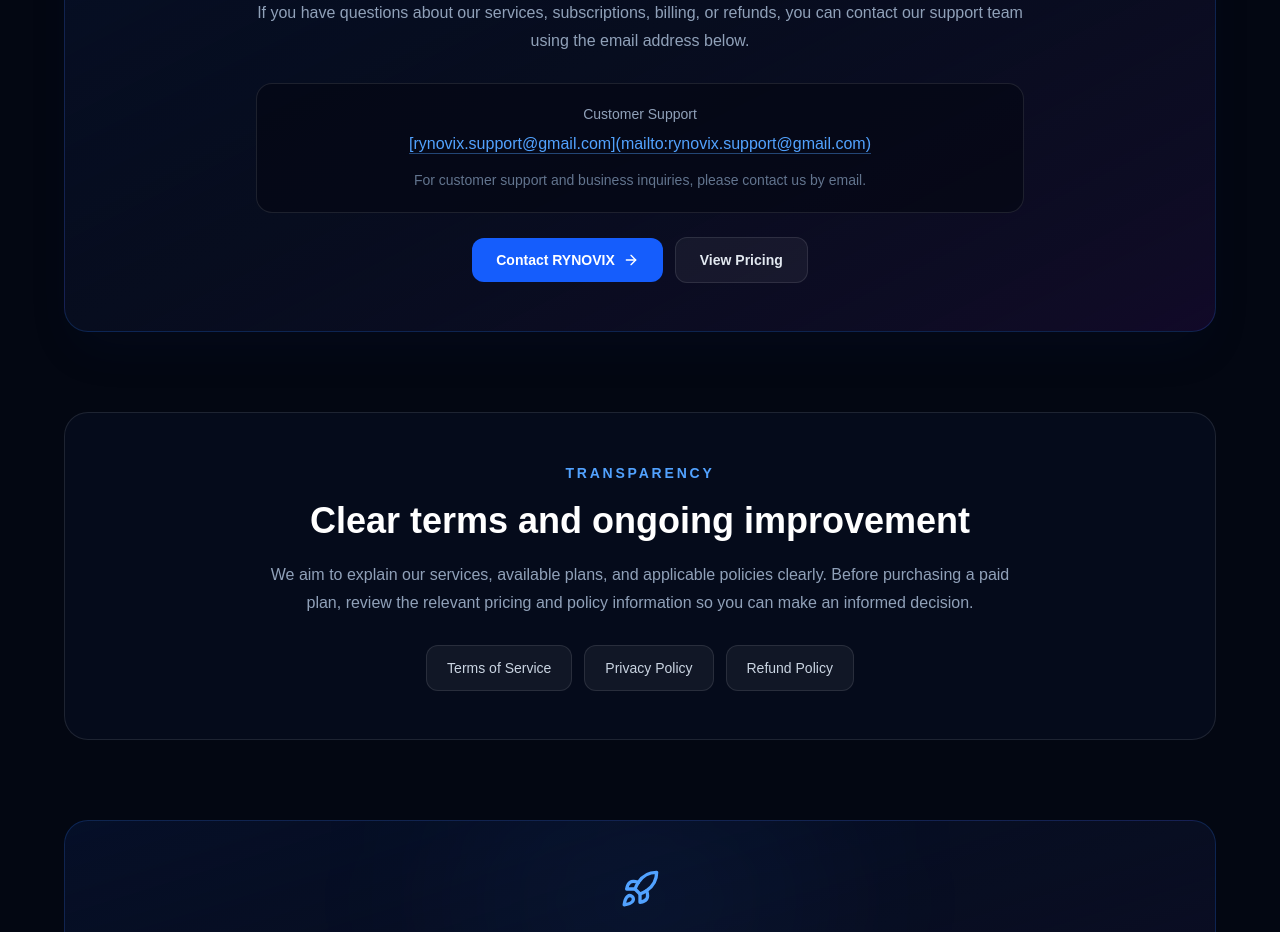
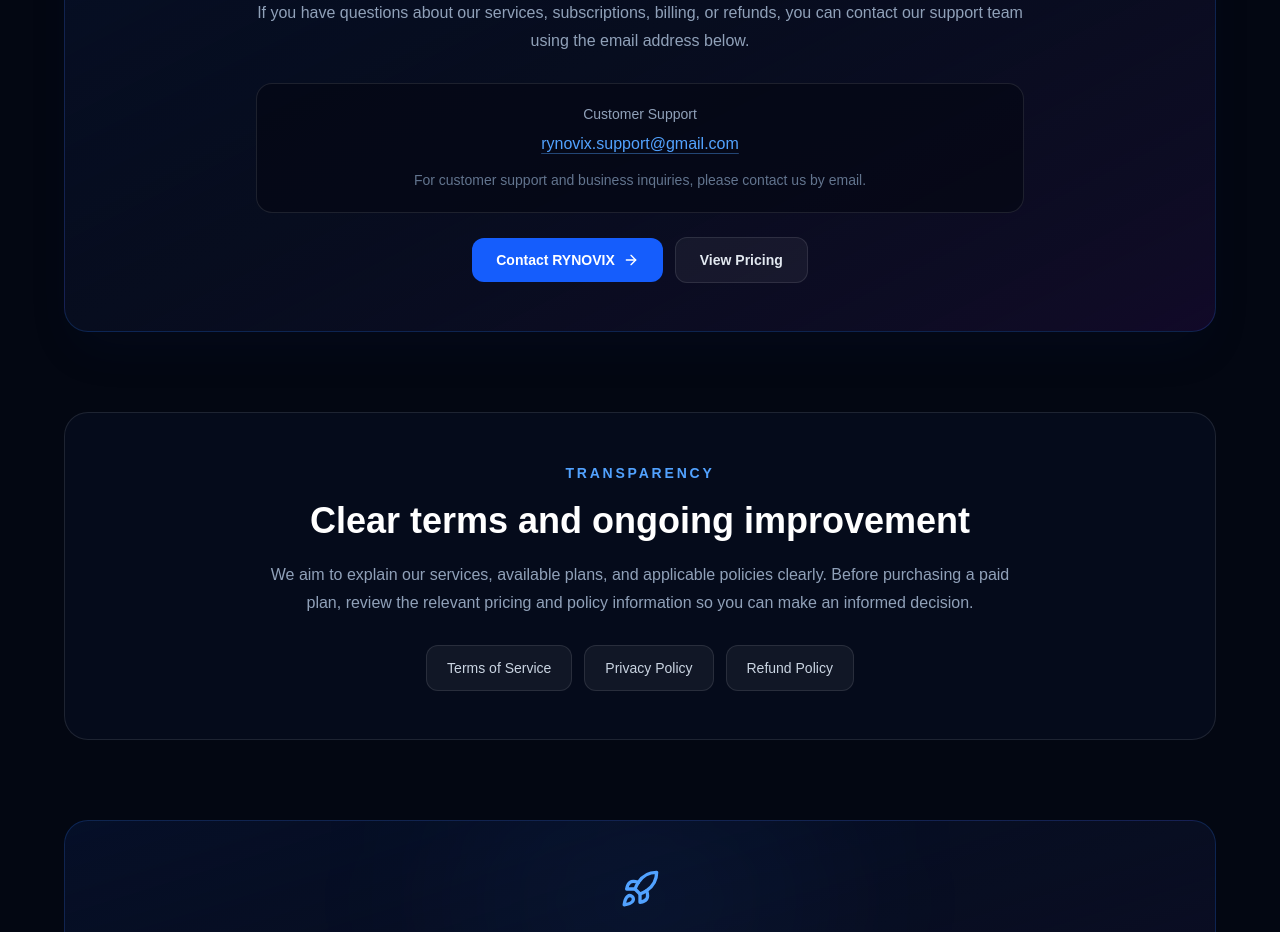
Before and after one commit to rakib590/rynovix, a Next.js app: page /about in a window 1280 px wide. Shown: the part 3060-3992 px from the top of the page. Built offline with nearby package versions, Linux system fonts and the light colour scheme; no server answers.

Commit message:
Fix support email and review billing pages

```diff
--- a/app/about/page.tsx
+++ b/app/about/page.tsx
@@ -10,7 +10,7 @@ WandSparkles,
 Zap,
 } from "lucide-react";
 
-const SUPPORT_EMAIL = "[rynovix.support@gmail.com](mailto:rynovix.support@gmail.com)";
+const SUPPORT_EMAIL = "rynovix.support@gmail.com";
 
 const highlights = [
 {
--- a/app/api/ai/route.ts
+++ b/app/api/ai/route.ts
@@ -1111,7 +1111,6 @@ export async function POST(req: Request) {
         };
 
         const { data: notificationData, error: notificationError } =
-
         await supabase
     .from("notifications")
     .insert({
```
